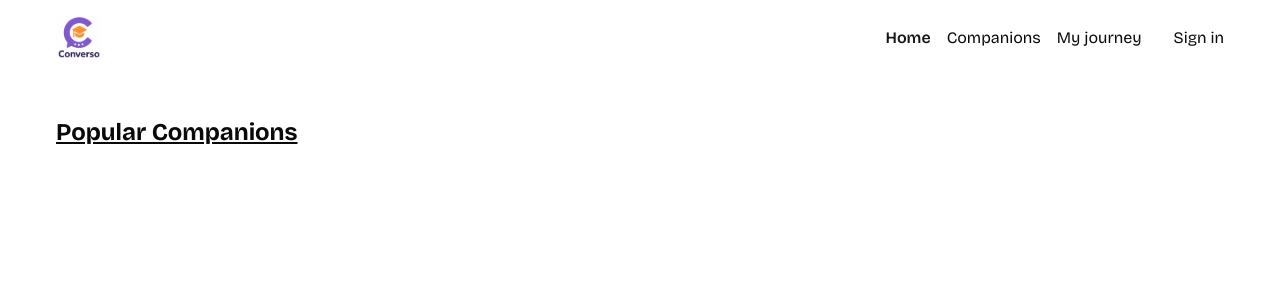
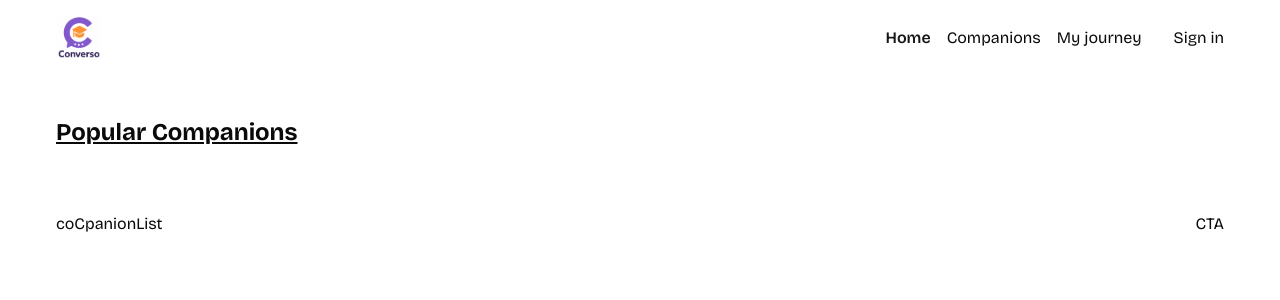
Before and after one commit to GhosTHaise/learning-sass-app, a Next.js app: page / in a window 1280 px wide. Shown: the top 300 px of the page. Built offline with nearby package versions, Linux system fonts and the light colour scheme.

Commit message:
feat : create empty componets

```diff
--- a/app/page.tsx
+++ b/app/page.tsx
@@ -1,4 +1,6 @@
 import CompanionCard from '@/components/companion-card'
+import CompanionList from '@/components/companion-list'
+import CTA from '@/components/cta'
 import React from 'react'
 
 const Page = () => {
@@ -12,6 +14,10 @@
         <CompanionCard />
         <CompanionCard />
       </section>
+      <section className="home-section">
+        <CompanionList />
+        <CTA />
+      </section>
     </main>
   )
 }
--- /dev/null
+++ b/components/companion-list.tsx
@@ -0,0 +1,9 @@
+import React from 'react'
+
+const CompanionList = () => {
+  return (
+    <div>coCpanionList</div>
+  )
+}
+
+export default CompanionList
--- /dev/null
+++ b/components/cta.tsx
@@ -0,0 +1,9 @@
+import React from 'react'
+
+const CTA = () => {
+  return (
+    <div>CTA</div>
+  )
+}
+
+export default CTA
```
